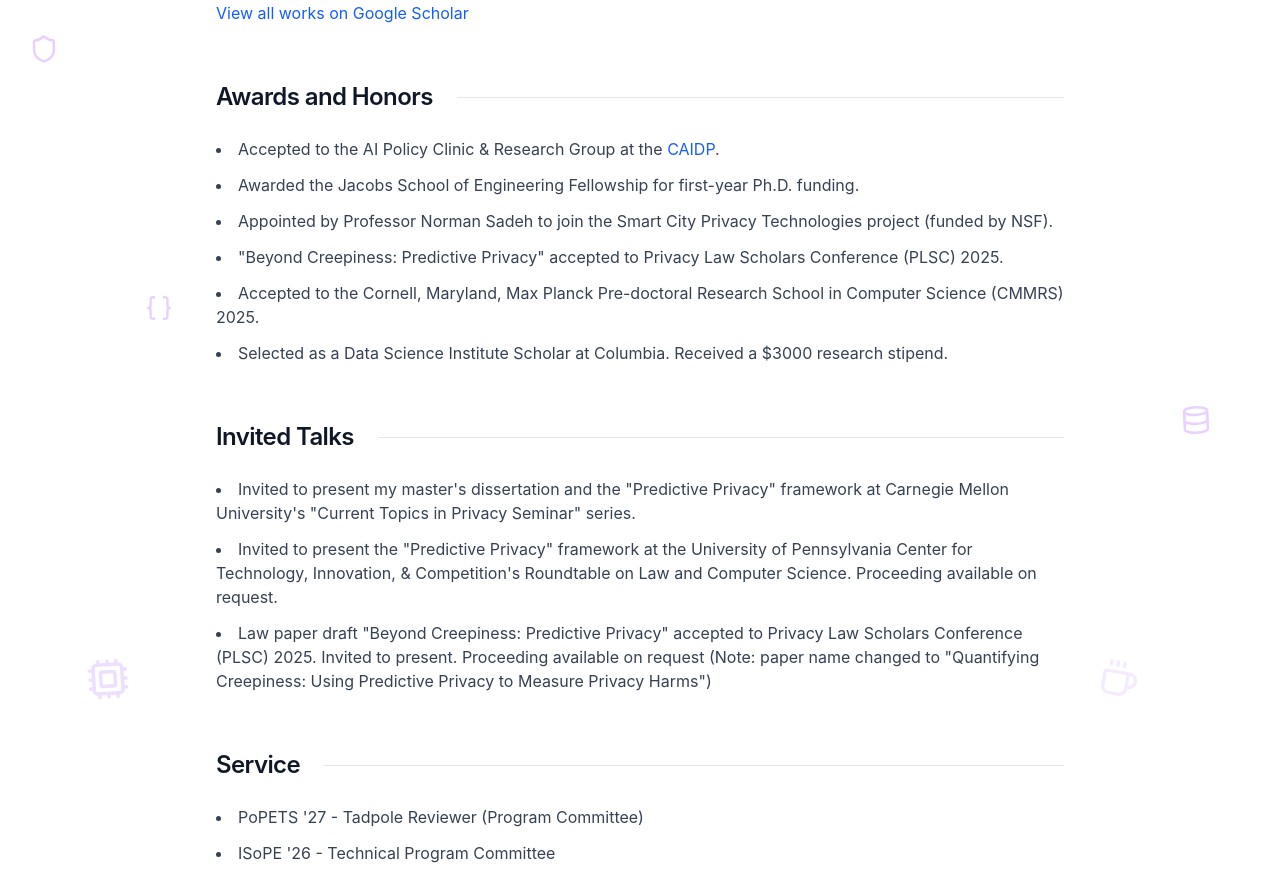
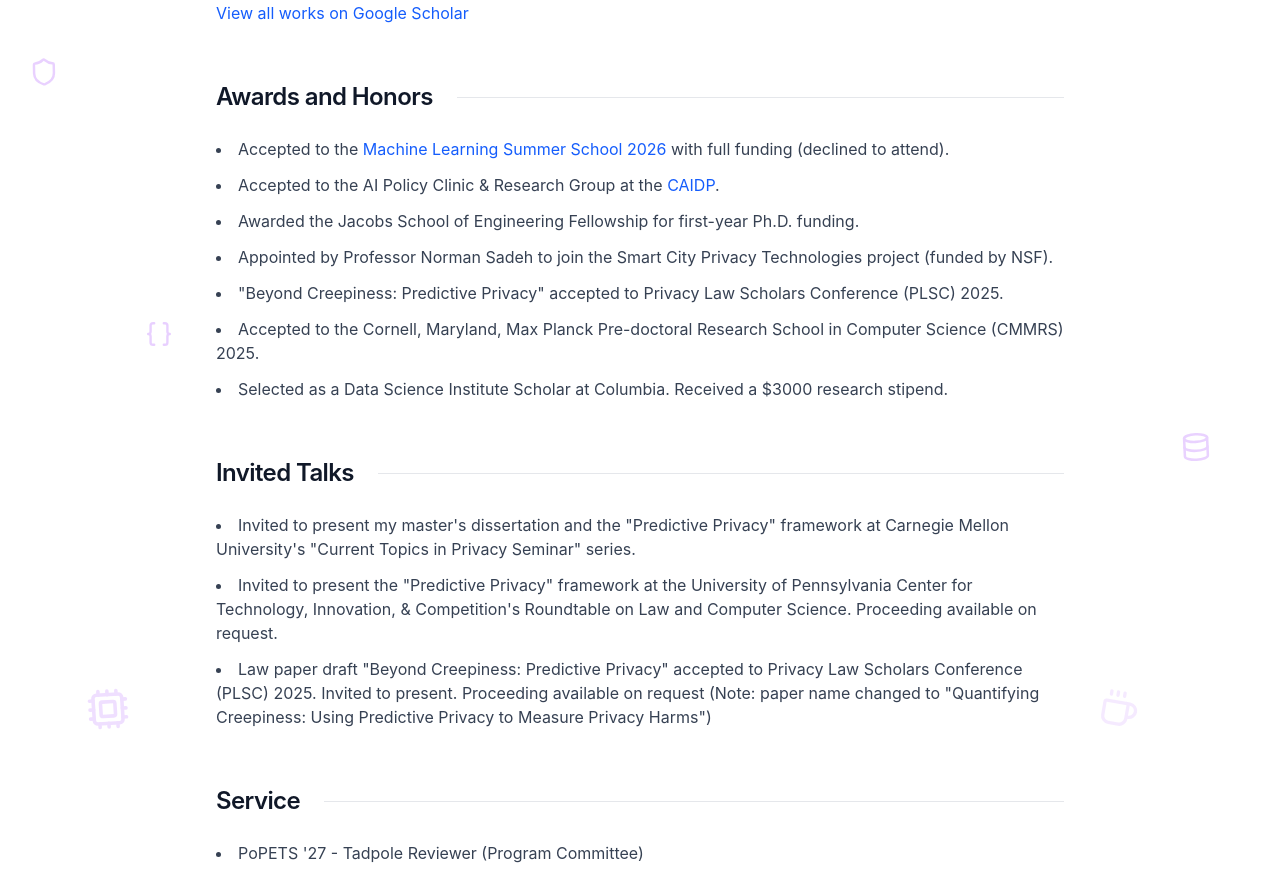
Before and after one commit to skochar1/skochar1.github.io, a React (Vite) app: page / in a window 1280 px wide. Shown: the part 2380-3260 px from the top of the page. Built offline with nearby package versions, Linux system fonts and the light colour scheme.

Commit message:
idk if this makes sense

```diff
--- a/src/app/App.tsx
+++ b/src/app/App.tsx
@@ -337,6 +337,18 @@
           <ul className="list-disc list-inside space-y-3 text-gray-700">
             {/* <li>Awarded a $1025 grant to attend USENIX PEPR '26.</li> */}
             <li>
+              Accepted to the{" "}
+              <a
+                href="https://mlss2026.is.tuebingen.mpg.de/"
+                className="text-blue-600 hover:underline"
+                target="_blank"
+                rel="noopener noreferrer"
+              >
+                Machine Learning Summer School 2026
+              </a>
+              {" "}with full funding (declined to attend).
+            </li>
+            <li>
               Accepted to the AI Policy Clinic & Research Group at the{" "}
               <a
                 href="https://www.caidp.org/"
```
